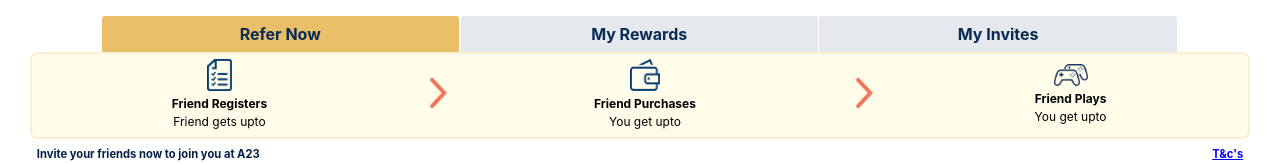
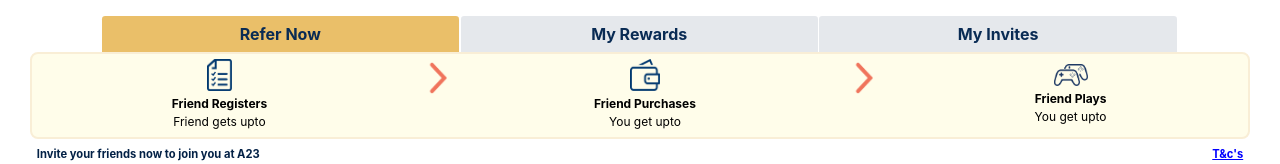
Before and after one commit to phanindradurga/A23_React, a React (Create React App) app: page / in a window 1280 px wide. Shown: the top 164 px of the page. Built offline with nearby package versions, Linux system fonts and the light colour scheme; no server answers.

Commit message:
UI fixes

```diff
--- a/src/components/RnESteps.js
+++ b/src/components/RnESteps.js
@@ -35,9 +35,11 @@ const RnESteps = ({ data }) => {
             display: 'flex',
             flexDirection: 'column',
             width: '5%',
-            height: 'auto',
+            height: '100%',
             justifyContent: 'center',
-            alignItems: 'center'
+            alignItems: 'center',
+            alignSelf: 'baseline',
+            marginTop: '0.2rem'
         },
 
         stepContentContainer: {
```
